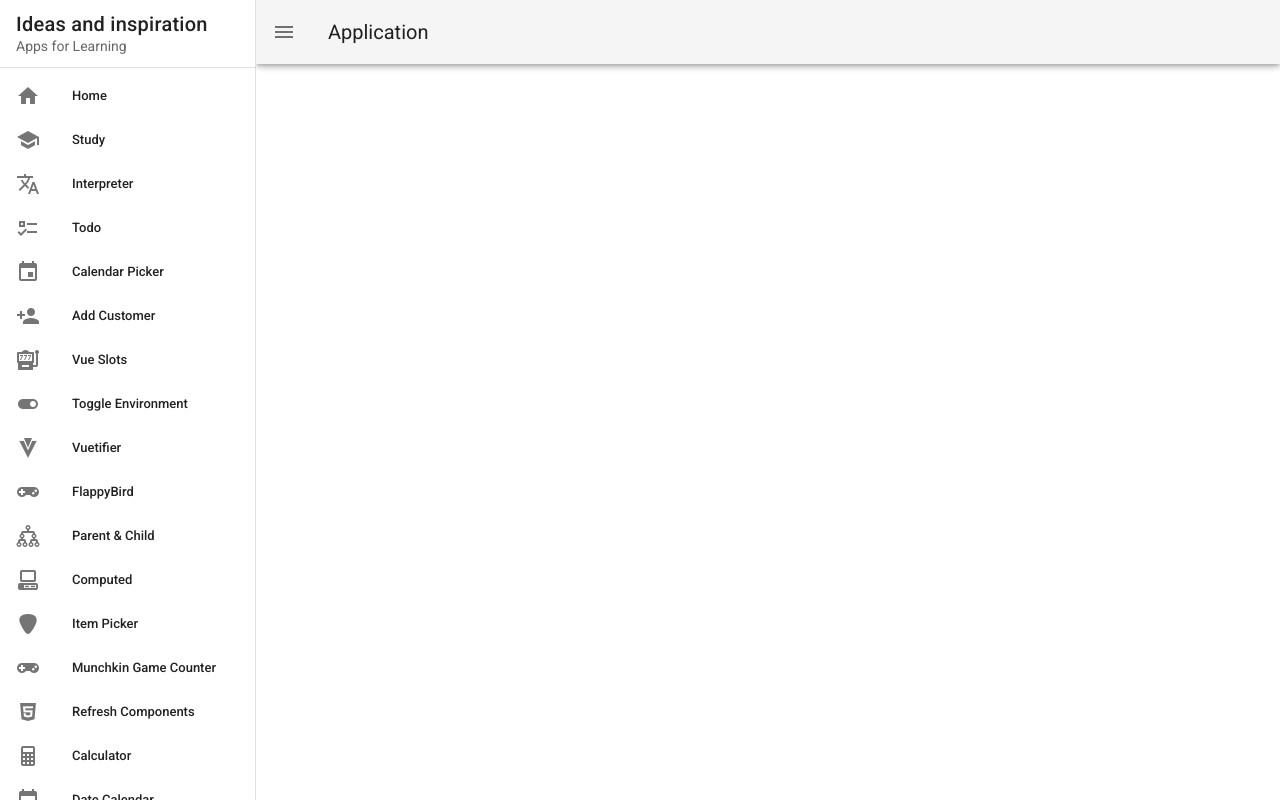
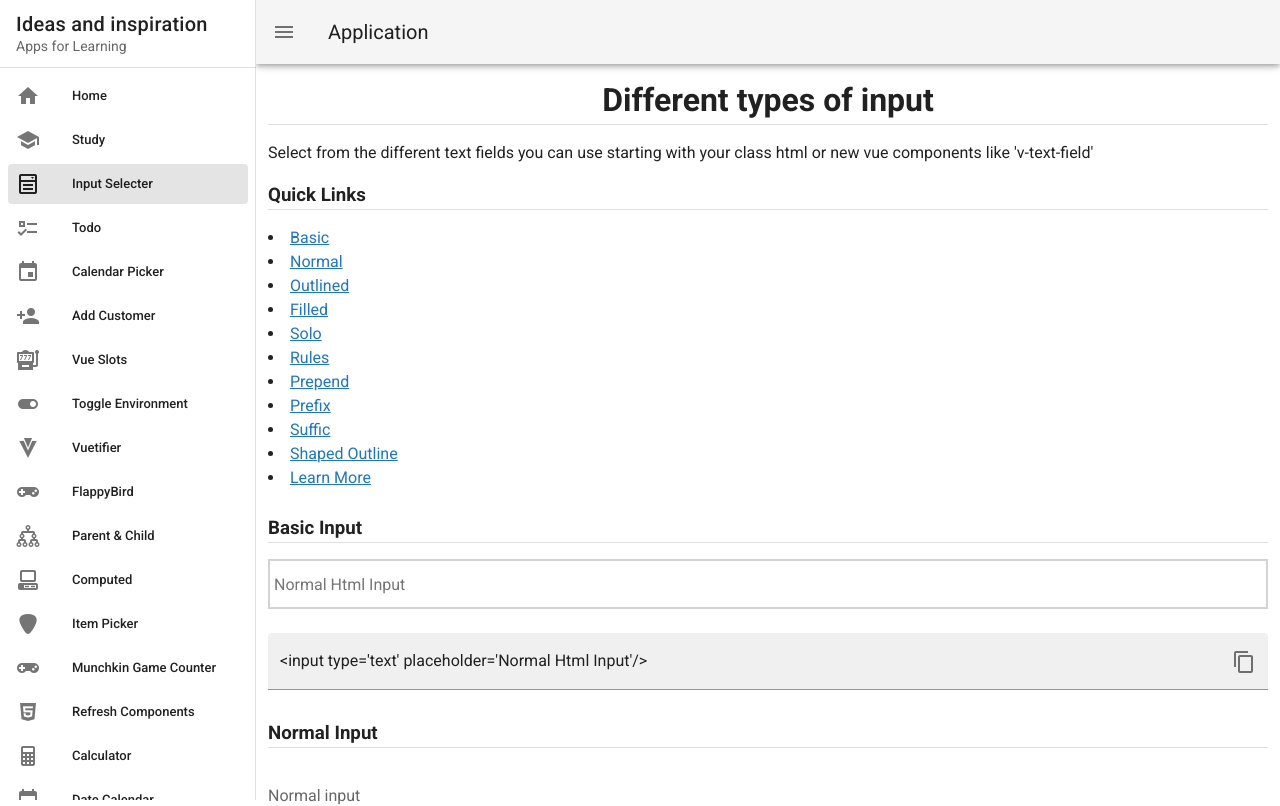
Before and after one commit to temaari/multipurpose-app, a Vue app: page /InputSelecter in a window 1280 px wide. Shown: the top 806 px of the page. Built offline with nearby package versions, Linux system fonts and the light colour scheme.

Commit message:
adding input selector

```diff
--- a/src/App.vue
+++ b/src/App.vue
@@ -57,7 +57,7 @@
 			items: [
 					{ title: 'Home', icon: 'mdi-home', to:'/'},
 					{ title: 'Study', icon: 'mdi-school', to: '/Study' },
-					{ title: 'Interpreter', icon: 'mdi-translate', to: '/Interpreter' },
+					{ title: 'Input Selecter', icon: 'mdi-form-select', to: '/InputSelecter' },
 					{ title: 'Todo', icon: 'mdi-format-list-checks', to: '/todo' },
 					{ title: 'Calendar Picker', icon: 'mdi-calendar', to: '/CalendarPicker' },
 					{ title: 'Add Customer', icon: 'mdi-account-plus', to: '/AddCustomer' },
--- a/src/Components/Inputs/InputType.vue
+++ b/src/Components/Inputs/InputType.vue
@@ -1,23 +1,22 @@
 <template>
 	<div :id="id">
 		<h3>{{ title }}</h3>
+		<v-divider class="pa-2"></v-divider>
 		<slot></slot>
-		<h4>Copy code</h4>
-		<v-text-field v-model="htmlcode" readonly></v-text-field>
-		<v-divider class="pa-2"></v-divider>
+		<v-text-field :id="'copytext_' + id" v-model="htmlcode" filled readonly @mouseup="copy()" append-icon="mdi-content-copy"></v-text-field>
+		<v-snackbar v-model="snackbar" :timeout="2000">Copied {{ htmlcode }}</v-snackbar>
 	</div>
 </template>
 
 <script>
 	export default {
-		props: {
-			id: Number,
-			title: String,
-			htmlcode: String,
-		}
+		data: () => { return { snackbar: false } },
+		props: { id: Number, title: String, htmlcode: String },
+		methods: {
+			copy() {
+				document.getElementById('copytext_' + this.id).select()
+				this.snackbar = document.execCommand('copy')
+			}
+		},
 	}
 </script>
-
-<style>
-
-</style>
--- a/src/router/index.js
+++ b/src/router/index.js
@@ -16,9 +16,9 @@ const routes = [
 		component: () => import('../views/Todo.vue')
 	},
 	{
-		path: '/Interpreter',
-		name: 'Interpreter',
-		component: () => import('../views/Interpreter.vue')
+		path: '/InputSelecter',
+		name: 'InputSelecter',
+		component: () => import('../views/InputSelecter.vue')
 	},
 	{
 		path: '/Study',
--- /dev/null
+++ b/src/views/InputSelecter.vue
@@ -0,0 +1,83 @@
+<template>
+	<div class="pa-3">
+		<div><h1>Different types of input</h1><v-divider class="pa-2" ></v-divider></div>
+		<div><p>Select from the different text fields you can use starting with your class html or new vue components like 'v-text-field'</p></div>
+		<div>
+			<h3>Quick Links</h3>
+			<v-divider class="pa-2"></v-divider>
+			<li><a href="#0">Basic</a></li>
+			<li><a href="#1">Normal</a></li>
+			<li><a href="#2">Outlined</a></li>
+			<li><a href="#3">Filled</a></li>
+			<li><a href="#4">Solo</a></li>
+			<li><a href="#5">Rules</a></li>
+			<li><a href="#6">Prepend</a></li>
+			<li><a href="#7">Prefix</a></li>
+			<li><a href="#8">Suffic</a></li>
+			<li><a href="#9">Shaped Outline</a></li>
+			<li><a href="#learn">Learn More</a></li>
+		</div><br>
+		<input-type :id="0" title="Basic Input" htmlcode="<input type='text' placeholder='Normal Html Input'/>">
+			<template><input type="text" placeholder="Normal Html Input"/><br><br></template>
+		</input-type>
+		<input-type :id="1" title="Normal Input" htmlcode="<v-text-field label='Normal input'></v-text-field>">
+			<template><v-text-field label="Normal input" clearable></v-text-field></template>
+		</input-type>
+		<input-type :id="2" title="Outlined Input" htmlcode="<v-text-field label='Outlined Input' outlined></v-text-field>">
+			<template><v-text-field label="Outlined Input" clearable outlined></v-text-field></template>
+		</input-type>
+		<input-type :id="3" title="Filled Input" htmlcode="<v-text-field label='Filled Input' filled></v-text-field>">
+			<template><v-text-field label="Filled Input" clearable filled></v-text-field></template>
+		</input-type>
+		<input-type :id="4" title="Solo Input" htmlcode="<v-text-field label='Solo Input' solo></v-text-field>">
+			<template><v-text-field label="Solo Input" clearable solo></v-text-field></template>
+		</input-type>
+		<input-type :id="5" title="Rules Input" htmlcode="<v-text-field label='rules input' :rules='rules' hide-details='auto'></v-text-field>">
+			<template><v-text-field label="rules input" clearable :rules="rules" hide-details="auto"></v-text-field></template>
+		</input-type>
+		<input-type :id="6" title="Prepend Input" htmlcode="<v-text-field label='With Icon' prepend-inner-icon='mdi-map-marker'></v-text-field>">
+			<template><v-text-field label="With Icon" clearable prepend-inner-icon="mdi-map-marker"></v-text-field></template>
+		</input-type>
+		<input-type :id="7" title="Prefix Input" htmlcode="<v-text-field label='Prefix Input' prefix='$'></v-text-field>">
+			<template><v-text-field label="Prefix Input" clearable prefix="$"></v-text-field></template>
+		</input-type>
+		<input-type :id="8" title="Suffic Input" htmlcode="<v-text-field label='Suffix Input' suffix='@gmail.com'></v-text-field>">
+			<template><v-text-field label="Suffix Input" clearable suffix="@gmail.com"></v-text-field></template>
+		</input-type>
+		<input-type :id="9" title="Shaped Outline Input" htmlcode="<v-text-field label='Shaped Input' shaped outlined></v-text-field>">
+			<template><v-text-field label="Shaped Input" clearable shaped outlined></v-text-field></template>
+		</input-type>
+		<footer>
+			<p id="learn"><a href="https://vuetifyjs.com/en/components/text-fields/" target="_blank">Learn more</a></p>
+		</footer>
+	</div>
+</template>
+
+<script>
+	import InputType from '../components/Inputs/InputType'
+
+	export default {
+		data: () => ({
+			rules: [
+				value => !!value || 'Required.',
+				value => (value && value.length >= 3) || 'Min 3 characters',
+			],
+		}),
+		methods: {},
+		components: {
+			InputType: InputType,
+		},
+	}
+</script>
+
+<style scoped>
+	h1 {
+		text-align: center;
+	}
+	input {
+		border: 2px solid lightgrey;
+		padding: 4px;
+		width: 100%;
+		height: 50px;
+	}
+</style>
--- a/src/views/Interpreter.vue
+++ /dev/null
@@ -1,64 +0,0 @@
-<template>
-	<div class="pa-3">
-		<div><h1>Different types of input</h1><v-divider class="pa-2" ></v-divider></div>
-		<input-type :id="0" title="Basic" htmlcode="<input type='text' placeholder='Normal Html Input'/>">
-			<template><input type="text" placeholder="Normal Html Input"/><br><br></template>
-		</input-type>
-		<input-type :id="1" title="Basic" htmlcode="<v-text-field label='Normal input'></v-text-field>">
-			<template><v-text-field label="Normal input"></v-text-field></template>
-		</input-type>
-		<input-type :id="2" title="Basic" htmlcode="<v-text-field label='Outlined Input' outlined></v-text-field>">
-			<template><v-text-field label="Outlined Input" outlined></v-text-field></template>
-		</input-type>
-		<input-type :id="3" title="Basic" htmlcode="<v-text-field label='Shaped Input' filled></v-text-field>">
-			<template><v-text-field label="Shaped Input" filled></v-text-field></template>
-		</input-type>
-		<input-type :id="4" title="Basic" htmlcode="<v-text-field label='Solo Input' solo></v-text-field>">
-			<template><v-text-field label="Solo Input" solo></v-text-field></template>
-		</input-type>
-		<input-type :id="5" title="Basic" htmlcode="<v-text-field label='rules input' :rules='rules' hide-details='auto'></v-text-field>">
-			<template><v-text-field label="rules input" :rules="rules" hide-details="auto"></v-text-field></template>
-		</input-type>
-		<input-type :id="6" title="Basic" htmlcode="<v-text-field label='With Icon' prepend-inner-icon='mdi-map-marker'></v-text-field>">
-			<template><v-text-field label="With Icon" prepend-inner-icon="mdi-map-marker"></v-text-field></template>
-		</input-type>
-		<input-type :id="7" title="Basic" htmlcode="<v-text-field label='Prefix Input' prefix='$'></v-text-field>">
-			<template><v-text-field label="Prefix Input" prefix="$"></v-text-field></template>
-		</input-type>
-		<input-type :id="8" title="Basic" htmlcode="<v-text-field label='Suffix Input' suffix='@gmail.com'></v-text-field>">
-			<template><v-text-field label="Suffix Input" suffix="@gmail.com"></v-text-field></template>
-		</input-type>
-		<input-type :id="9" title="Basic" htmlcode="<v-text-field label='Shaped Input' shaped outlined></v-text-field>">
-			<template><v-text-field label="Shaped Input" shaped outlined></v-text-field></template>
-		</input-type>
-	</div>
-</template>
-
-<script>
-	import InputType from '../components/Inputs/InputType'
-
-	export default {
-		data: () => ({
-			rules: [
-				value => !!value || 'Required.',
-				value => (value && value.length >= 3) || 'Min 3 characters',
-			],
-		}),
-		methods: {},
-		components: {
-			InputType: InputType,
-		},
-	}
-</script>
-
-<style scoped>
-	h1 {
-		text-align: center;
-	}
-	input {
-		border: 2px solid lightgrey;
-		padding: 4px;
-		width: 100%;
-		height: 50px;
-	}
-</style>
```
